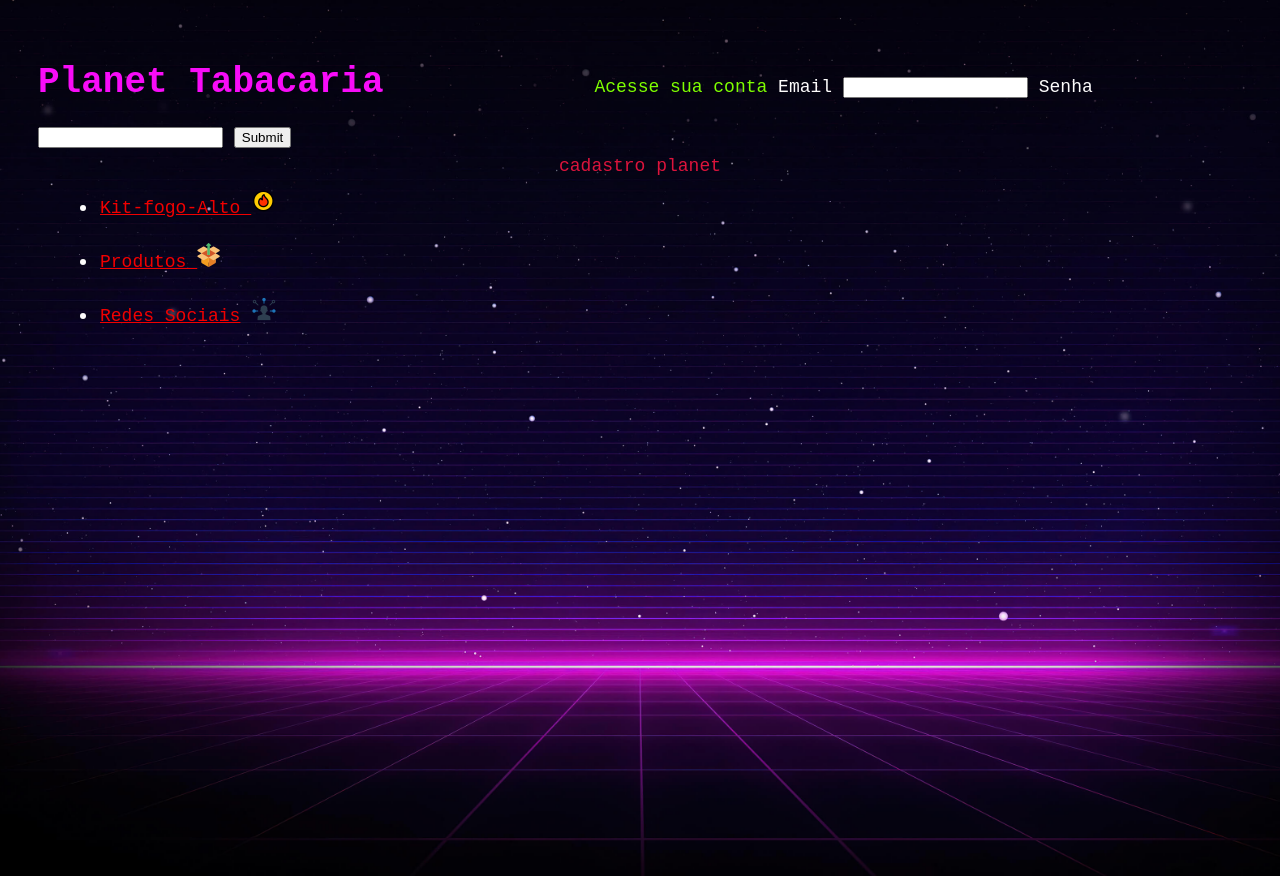
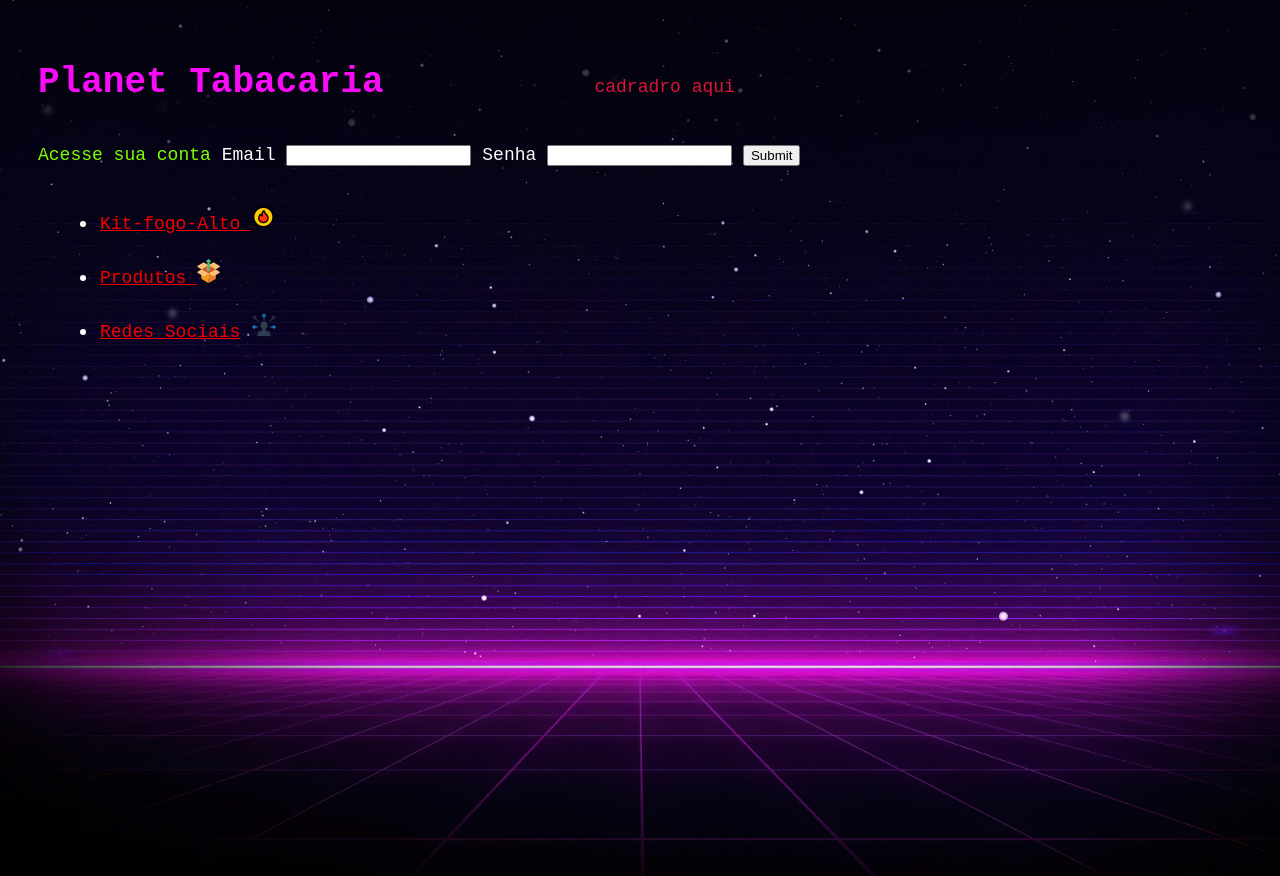
Before and after one commit to YannDarkz/Planet-Tabacaria, a plain HTML site: page index.html in a window 1280 px wide. Drawn offline with Linux system fonts and the light colour scheme.

Commit message:
inicial commit

```diff
--- a/index.html
+++ b/index.html
@@ -15,7 +15,7 @@
 
     <div class="info-contas">
         <H1 class="titulo">Planet Tabacaria</H1>
-        <p class="inline-text">Acesse sua conta</p>
+       <a class="inline-text sem-text-decoration" href="./formulário-cadastro/index.html">cadradro aqui</a><br> <p class="inline-text">Acesse sua conta</p>
 
         <label for="email">Email</label>
         <input id="email" type="email">
@@ -25,7 +25,7 @@
 
         <input type="submit">
 
-        <a class="form altura-linha sem-text-decoration" href="./formulário-cadastro/index.html"><p class=" inline-text2">cadastro planet</p></a>
+
         <!-- <img src="./src/Imagens-T/fire-logo.png" alt="logo-fogo" title="img-fogo"> -->
 
 
--- a/src/css/style.css
+++ b/src/css/style.css
@@ -79,9 +79,9 @@ li {
     padding: 2px;
 }
 
-img {
 
-}
+
+
 
 .info-contas {
     color: blueviolet;
@@ -89,6 +89,7 @@ img {
 
 label {
     color: #fdfcfc;
+    align-tracks: 20px;
 }
 
 .altura-linha {
```
